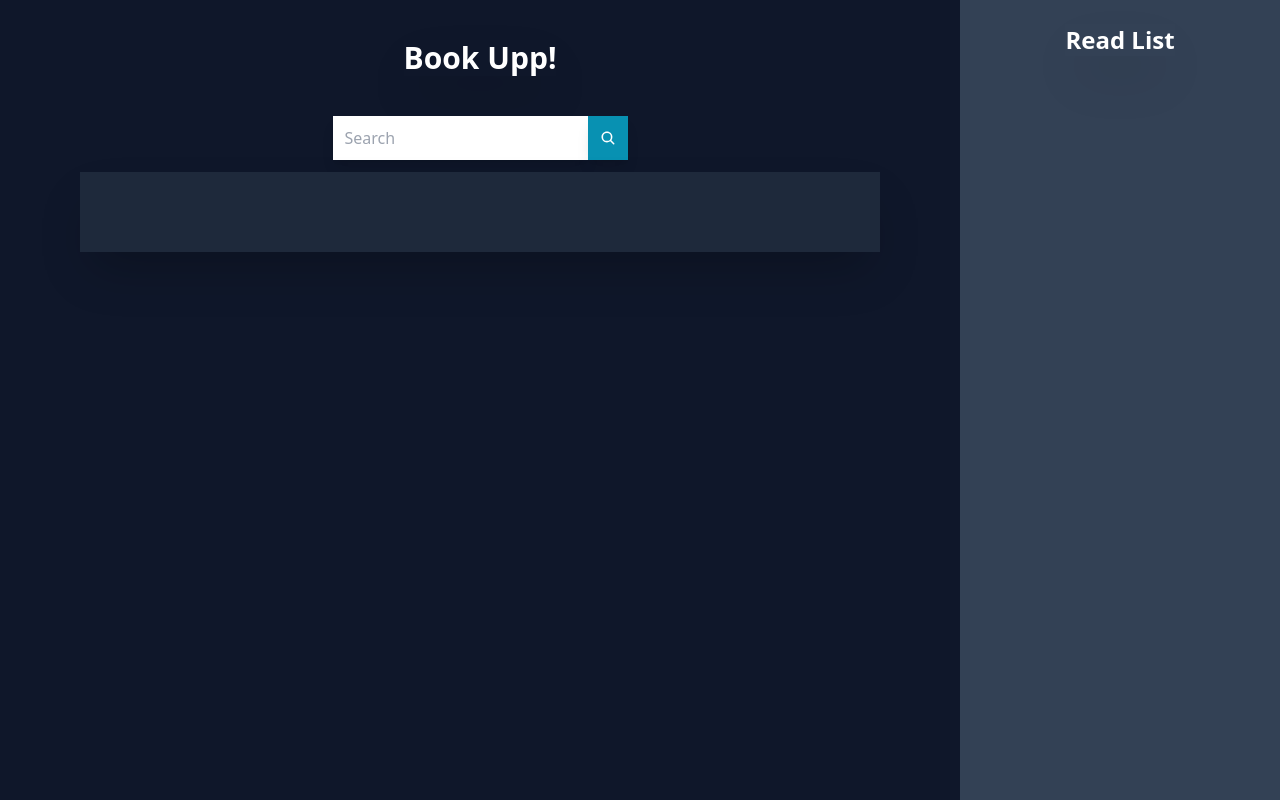
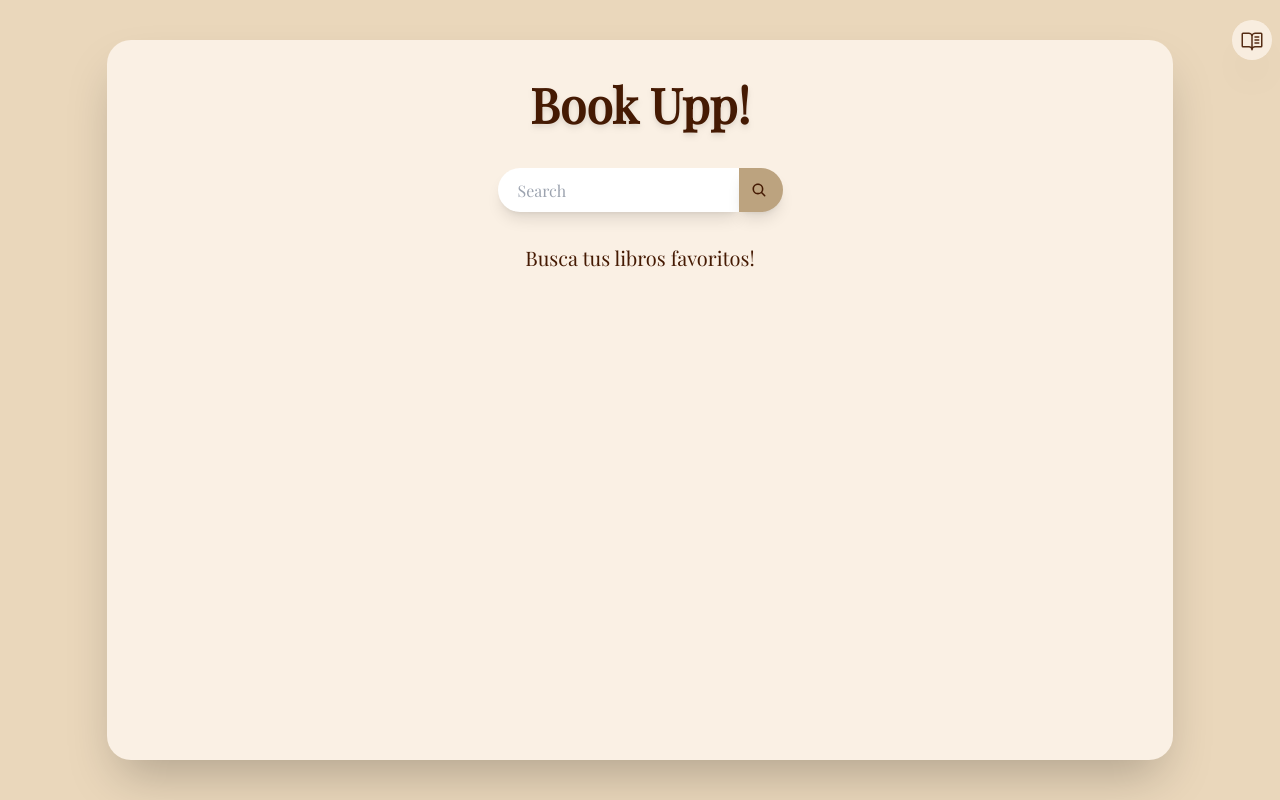
Before and after one commit to AgustinPadilla/book-upp, a React (Vite) app: page / in a window 1280 px wide. Built offline with nearby package versions, Linux system fonts and the light colour scheme.

Commit message:
change design

```diff
--- a/index.html
+++ b/index.html
@@ -2,11 +2,11 @@
 <html lang="en">
   <head>
     <meta charset="UTF-8" />
-    <link rel="icon" type="image/svg+xml" href="/vite.svg" />
+    <link rel="icon" type="image/svg+xml" href="/icon.svg" />
     <meta name="viewport" content="width=device-width, initial-scale=1.0" />
-    <title>Vite + React</title>
+    <title>Book Upp!</title>
   </head>
-  <body class="bg-slate-900">
+  <body class="bg-beige">
     <div id="root"></div>
     <script type="module" src="/src/main.jsx"></script>
   </body>
--- a/src/App.jsx
+++ b/src/App.jsx
@@ -1,27 +1,20 @@
 import { Search } from './components/search'
-import { BookCard } from './components/bookCard'
 import { useBooks } from './hooks/useBooks'
 import { ReadList } from './components/ReadList'
+import { BooksGrid } from './components/BooksGrid'
 
 function App () {
   const { books } = useBooks()
 
   return (
-    <main className='w-full min-h-screen flex justify-around text-white relative'>
+    <main className='w-full min-h-screen flex justify-around text-amber-950 relative'>
       <div className='flex flex-col items-center flex-grow'>
-        <h1 className='text-3xl font-bold shadow-2xl m-10'>Book Upp!</h1>
-        <Search />
-        <div className='max-w-6xl bg-slate-800 w-10/12 shadow-2xl'>
-          <div className='grid grid-cols-3 w-full gap-3 p-10'>
-            {books.map(book => {
-              return (
-                <BookCard
-                  key={book.id}
-                  book={book}
-                />
-              )
-            })}
-          </div>
+        <div className='max-w-6xl bg-lightbeige h-full w-10/12 shadow-2xl flex flex-col items-center my-10 rounded-3xl'>
+          <h1 className='text-5xl font-bold  m-10 drop-shadow-md'>Book Upp!</h1>
+          <Search />
+          {books.length < 1
+            ? <h2 className='my-5 text-xl'>Busca tus libros favoritos!</h2>
+            : <BooksGrid books={books} />}
         </div>
       </div>
       <ReadList />
--- a/src/components/BookCard.jsx
+++ b/src/components/BookCard.jsx
@@ -1,6 +1,7 @@
 import React from 'react'
 import { useReadList } from '../hooks/useReadList'
 import { Thumbnail } from './thumbnail'
+import { Button } from './Button'
 
 export const BookCard = ({ book }) => {
   const { addBookToList } = useReadList()
@@ -10,19 +11,19 @@ export const BookCard = ({ book }) => {
   }
 
   return (
-    <div className='flex items-center gap-2 bg-slate-700 rounded-md p-2 shadow-xl'>
+    <div className='flex items-center gap-2 rounded-md p-2'>
       <picture className=''>
-        <Thumbnail book={book} className='w-40 h-auto object-contain' />
+        <Thumbnail book={book} className='w-40 h-auto object-contain shadow-md shadow-gray-700' />
       </picture>
       <div className='w-4/5 h-full flex flex-col justify-between'>
-        <h3 className='font-bold text-xl mb-2 line-clamp-2'>{book.volumeInfo.title}</h3>
+        <h3 className='font-bold text-xl mb-2 line-clamp-2 drop-shadow-md'>{book.volumeInfo.title}</h3>
         <div className='flex flex-col'>
           <span className='inline-block'><strong>Author:</strong> {book.volumeInfo.authors || '-'}</span>
           <span className='inline-block'><strong>Date:</strong> {book.volumeInfo.publishedDate || '-'}</span>
         </div>
         <div className='flex items-center m-5 justify-around gap-1'>
-          <button onClick={handleAddClick} className='p-3 bg-cyan-600 hover:bg-cyan-500 shadow-lg'>Add</button>
-          <button className='p-3 bg-cyan-600 hover:bg-cyan-500 shadow-lg'>Details</button>
+          <Button onClick={handleAddClick} className='p-3 px-5 bg-darkbeige hover:bg-beige shadow-lg rounded-full '>Add</Button>
+          <Button className='p-3 bg-darkbeige hover:bg-beige shadow-lg rounded-full'>Details</Button>
         </div>
       </div>
     </div>
--- /dev/null
+++ b/src/components/BooksGrid.jsx
@@ -0,0 +1,17 @@
+import React from 'react'
+import { BookCard } from './bookCard'
+
+export const BooksGrid = ({ books }) => {
+  return (
+    <div className='grid grid-cols-3 w-full gap-3 p-10'>
+      {books.map(book => {
+        return (
+          <BookCard
+            key={book.id}
+            book={book}
+          />
+        )
+      })}
+    </div>
+  )
+}
--- /dev/null
+++ b/src/components/Button.jsx
@@ -0,0 +1,7 @@
+import React from 'react'
+
+export const Button = ({ children, ...props }) => {
+  return (
+    <button className='p-3 bg-darkbeige hover:bg-beige shadow-lg rounded-full' {...props}>{children}</button>
+  )
+}
--- a/src/components/ReadList.jsx
+++ b/src/components/ReadList.jsx
@@ -1,26 +1,40 @@
-import React from 'react'
+import React, { useState } from 'react'
 import { useReadList } from '../hooks/useReadList'
 import { Thumbnail } from './thumbnail'
+import { ReadListIcon } from './icons/ReadListIcon'
+import { CloseIcon } from './icons/CloseIcon'
 
 export const ReadList = () => {
   const { readList, removeBookFromList } = useReadList()
+  const [hidden, setHidden] = useState(true)
+  const toggleSideBar = () => {
+    setHidden(!hidden)
+  }
+
   return (
-    <div className='min-h-full w-80 flex flex-col items-center gap-3 p-2 bg-slate-700 text-md font-semibold'>
-      <h2 className='text-2xl font-bold shadow-2xl m-4'>Read List</h2>
+    <div className='fixed right-0'>
+      <button onClick={toggleSideBar} className='absolute top-0 -left-12 mt-5 text-2xl bg-lightbeige p-2 rounded-full shadow-2xl opacity-90 hover:opacity-100'>
+        {hidden ? <ReadListIcon /> : <CloseIcon />}
+      </button>
+      <div className={`h-screen w-80 relative shadow-xl gap-3 p-2 bg-lightbeige bg-opacity-90 text-md overflow-auto font-semibold ${hidden && 'hidden'}`}>
+        <h2 className='text-2xl font-bold drop-shadow-2xl my-4 w-full text-center'>Read List</h2>
+        <div className='flex flex-col-reverse gap-2 items-center'>
           {readList.map(book => {
             return (
               <div key={book.id} className='flex gap-5 h-32 w-full'>
-            <Thumbnail book={book} className='w-20 h-auto object-contain bg-black bg-opacity-10' />
+                <Thumbnail book={book} className='w-20 h-auto object-contain' />
                 <div className='flex flex-col justify-between'>
-              <span className='font-bold mb-2 line-clamp-2'>{book.volumeInfo.title}</span>
+                  <span className='font-bold mb-2 line-clamp-2 px-3'>{book.volumeInfo.title}</span>
                   <div>
-                <button onClick={() => removeBookFromList(book)} className='p-3'>Remove</button>
-                <button className='p-3'>Done</button>
+                    <button onClick={() => removeBookFromList(book)} className='p-3 hover:text-red-600'>Remove</button>
+                    <button className='p-3 hover:text-green-600'>Done</button>
                   </div>
                 </div>
               </div>
             )
           })}
         </div>
+      </div>
+    </div>
   )
 }
--- a/src/components/Search.jsx
+++ b/src/components/Search.jsx
@@ -17,8 +17,8 @@ export const Search = () => {
   }
   return (
     <form onSubmit={handleSubmit} className='h-11 flex items-center mb-3'>
-      <input type='text' value={search} onChange={handleChange} placeholder='Search' className='p-3 h-full shadow-lg text-black' />
-      <button className='p-3 bg-cyan-600 hover:bg-cyan-500 shadow-lg h-full'>
+      <input type='text' value={search} onChange={handleChange} placeholder='Search' className='p-3 h-full shadow-lg text-black rounded-s-full px-5' />
+      <button className='p-3 bg-darkbeige hover:bg-beige shadow-lg h-full pr-4 rounded-e-full'>
         <IconSearch />
       </button>
     </form>
--- /dev/null
+++ b/src/components/icons/CloseIcon.jsx
@@ -0,0 +1,5 @@
+export function CloseIcon (props) {
+  return (
+    <svg xmlns='http://www.w3.org/2000/svg' width='1em' height='1em' viewBox='0 0 24 24' {...props}><path fill='none' stroke='currentColor' stroke-linecap='round' stroke-linejoin='round' stroke-width='2' d='M18 6L6 18M6 6l12 12' /></svg>
+  )
+}
--- /dev/null
+++ b/src/components/icons/ReadListIcon.jsx
@@ -0,0 +1,5 @@
+export function ReadListIcon (props) {
+  return (
+    <svg xmlns='http://www.w3.org/2000/svg' width='1em' height='1em' viewBox='0 0 256 256'><path fill='currentColor' d='M224 48h-64a40 40 0 0 0-32 16a40 40 0 0 0-32-16H32a16 16 0 0 0-16 16v128a16 16 0 0 0 16 16h64a24 24 0 0 1 24 24a8 8 0 0 0 16 0a24 24 0 0 1 24-24h64a16 16 0 0 0 16-16V64a16 16 0 0 0-16-16ZM96 192H32V64h64a24 24 0 0 1 24 24v112a39.81 39.81 0 0 0-24-8Zm128 0h-64a39.81 39.81 0 0 0-24 8V88a24 24 0 0 1 24-24h64ZM160 88h40a8 8 0 0 1 0 16h-40a8 8 0 0 1 0-16Zm48 40a8 8 0 0 1-8 8h-40a8 8 0 0 1 0-16h40a8 8 0 0 1 8 8Zm0 32a8 8 0 0 1-8 8h-40a8 8 0 0 1 0-16h40a8 8 0 0 1 8 8Z' /></svg>
+  )
+}
--- a/src/context/books.jsx
+++ b/src/context/books.jsx
@@ -7,6 +7,7 @@ export const BookProvider = ({ children }) => {
   const [books, setBooks] = useState([])
 
   const getBooks = async (search) => {
+    if (search === '') return
     searchBooks(search).then(response => {
       setBooks(response)
     })
--- a/src/index.css
+++ b/src/index.css
@@ -1,3 +1,8 @@
+@import url('https://fonts.googleapis.com/css2?family=Playfair+Display&display=swap');
 @tailwind base;
 @tailwind components;
 @tailwind utilities;
+
+html{
+  font-family: 'Playfair Display', serif;
+}
--- a/tailwind.config.js
+++ b/tailwind.config.js
@@ -6,6 +6,12 @@ export default {
   ],
   theme: {
     extend: {
+      colors: {
+        darkblue: '#113946',
+        darkbeige: '#BCA37F',
+        beige: '#EAD7BB',
+        lightbeige: '#FAF0E4'
+      }
     }
   },
   plugins: [
```
Also changed, not shown: public/icon.svg (added). Lines whose indentation alone changed are shown as unchanged.
